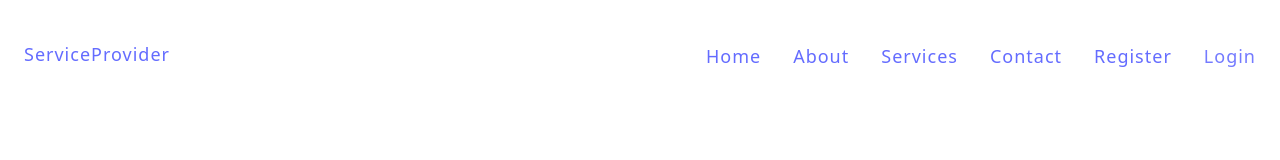
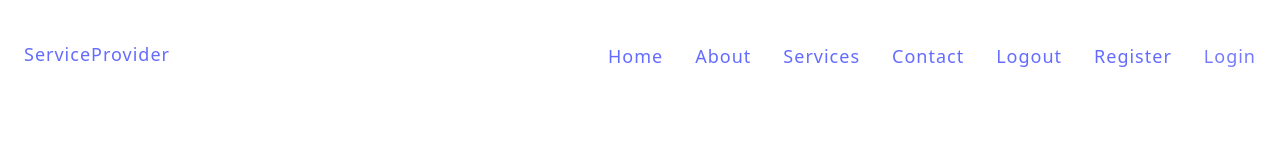
Before and after one commit to MuhammadFaizan144/MERN-Tutorial, a React (Vite) app in the folder client/: page /login in a window 1280 px wide. Shown: the top 160 px of the page. Built offline with nearby package versions, Linux system fonts and the light colour scheme.

Commit message:
Implementing Logout / Login Toggle in Navbar in tutorial 29

```diff
--- a/client/src/Components/Navbar.jsx
+++ b/client/src/Components/Navbar.jsx
@@ -15,6 +15,7 @@ const Navbar = () => {
                     <li><NavLink to="/about">About</NavLink></li>
                     <li><NavLink to="/service">Services</NavLink></li>
                     <li><NavLink to="/contact">Contact</NavLink></li>
+                    <li><NavLink to="/logout">Logout</NavLink></li>
                     <li><NavLink to="/register">Register</NavLink></li>
                     <li><NavLink to="/login">Login</NavLink></li>
                     </ul>
--- a/client/src/pages/Logout.jsx
+++ b/client/src/pages/Logout.jsx
@@ -3,7 +3,7 @@ import { Navigate } from 'react-router-dom'
 import { useAuth } from '../store/auth'
 
 const Logout = () => {
-    const {LogoutUser}=useAuth()
+    const LogoutUser=useAuth()
     useEffect(() => {
       LogoutUser()
     }, [LogoutUser])
--- a/client/src/store/auth.jsx
+++ b/client/src/store/auth.jsx
@@ -5,7 +5,7 @@ export const AuthProvider=({children})=>{
     const [token,settoken]=useState(localStorage.getItem("token"))
 
     const storetokenInLS=(serverToken)=>{
-        return localStorage.setItem('token',serverToken)
+        return localStorage.setItem("token",serverToken)
     }
 
     //logout functionality
@@ -14,8 +14,8 @@ export const AuthProvider=({children})=>{
         return localStorage.removeItem("token")
     }
 
-
-    return (<AuthContext.Provider value={storetokenInLS}>
+    return (
+    <AuthContext.Provider value={storetokenInLS}>
         {children}
     </AuthContext.Provider>)
 }
```
